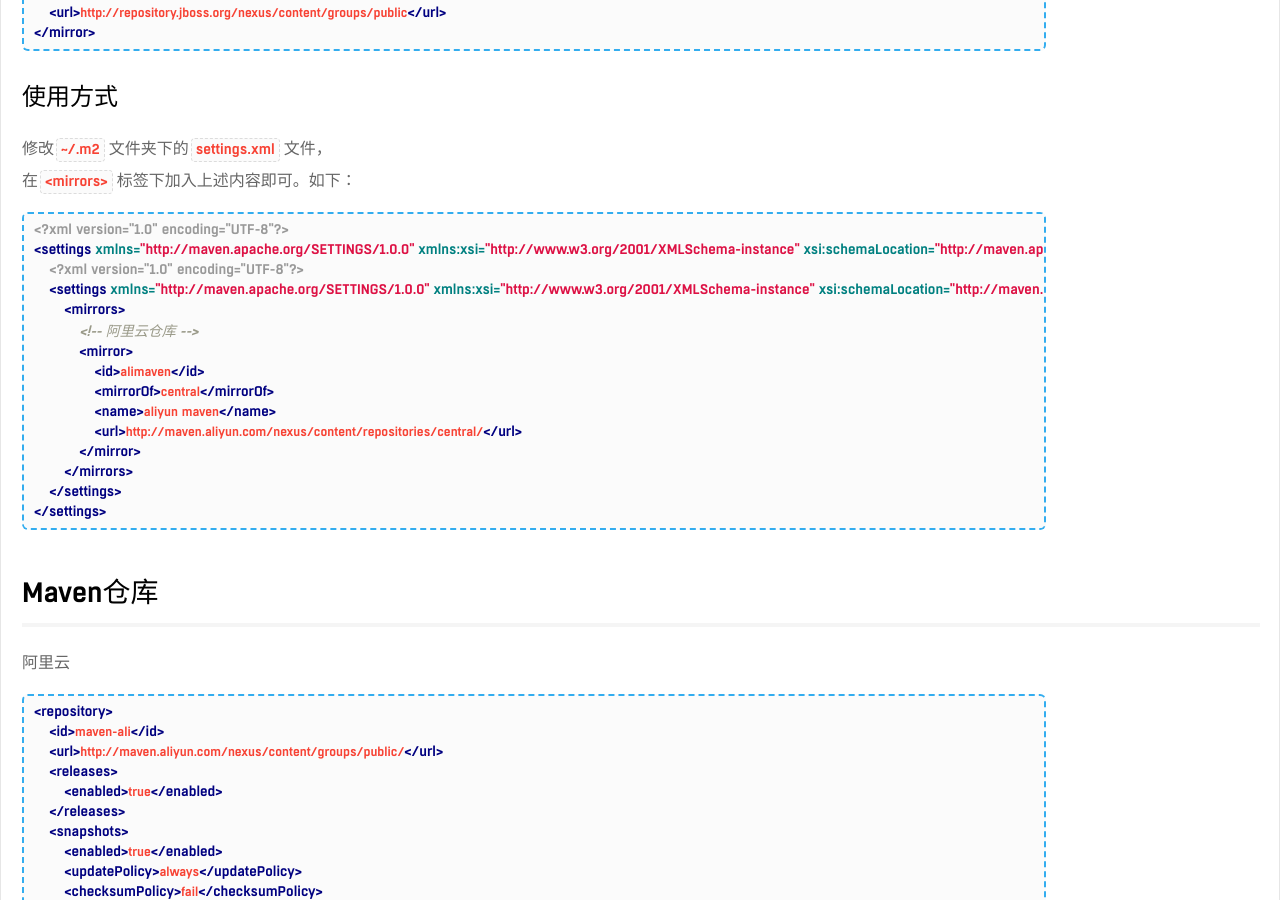
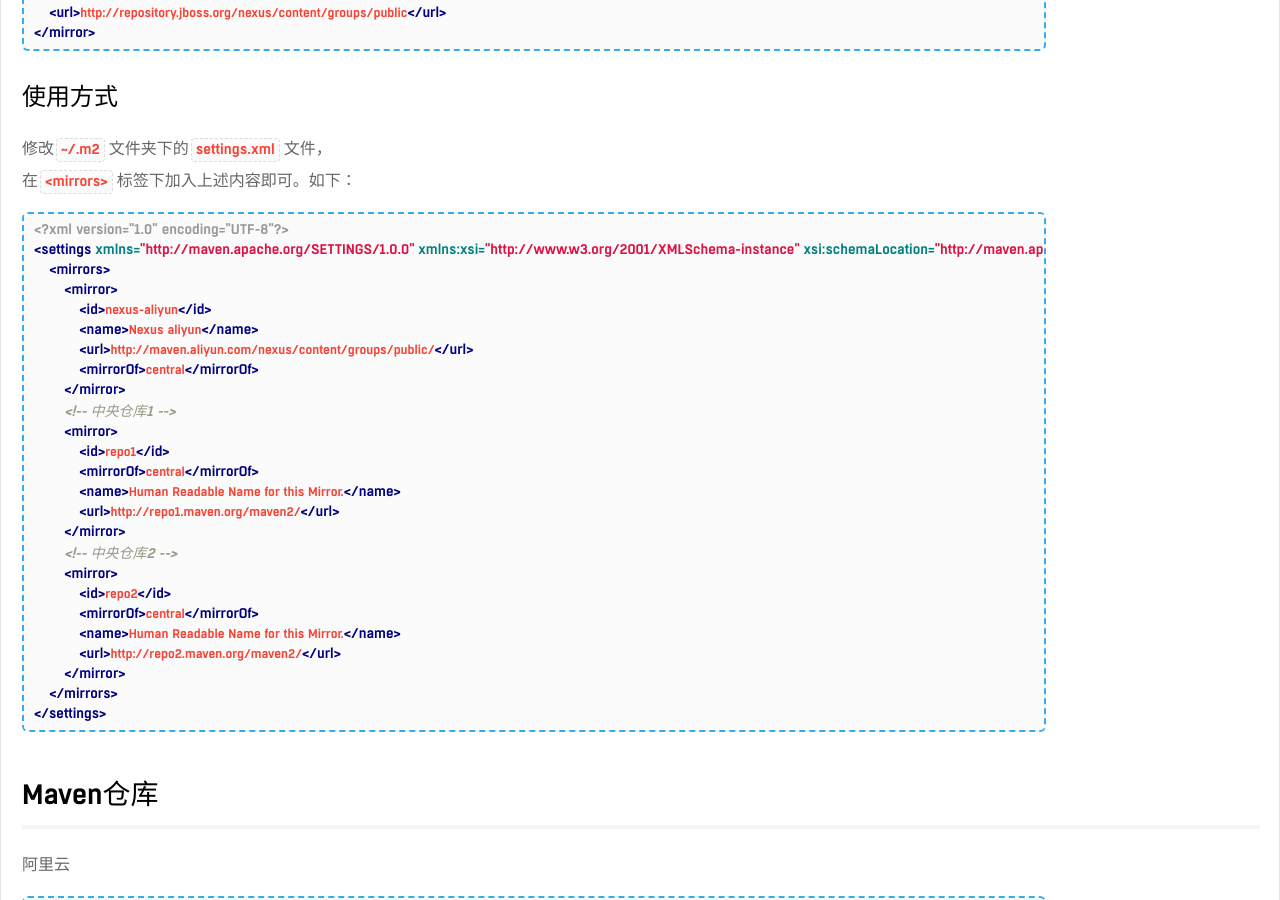
Before and after one commit to psvmc/myblog_jekyll, a Jekyll site: the page built from _posts/2018-08-08-mirror-common.md, in a window 1280 px wide and 900 px high, scrolled down 2121 px. Built offline with Jekyll 4.4.1, drawn with Linux system fonts in a browser that asks for light colours; comment, search, counter and statistics services are not loaded.

Commit message:
文章更新

````diff
--- a/_posts/2018-08-08-mirror-common.md
+++ b/_posts/2018-08-08-mirror-common.md
@@ -38,8 +38,6 @@ categories: android java maven
 ## Maven镜像
 
 ### 可用镜像
-
-
 
 阿里云的镜像站（首推，新站，速度暴快）
 
@@ -94,18 +92,28 @@ JBoss的仓库
 ```xml
 <?xml version="1.0" encoding="UTF-8"?>
 <settings xmlns="http://maven.apache.org/SETTINGS/1.0.0" xmlns:xsi="http://www.w3.org/2001/XMLSchema-instance" xsi:schemaLocation="http://maven.apache.org/SETTINGS/1.0.0 http://maven.apache.org/xsd/settings-1.0.0.xsd">
-    <?xml version="1.0" encoding="UTF-8"?>
-    <settings xmlns="http://maven.apache.org/SETTINGS/1.0.0" xmlns:xsi="http://www.w3.org/2001/XMLSchema-instance" xsi:schemaLocation="http://maven.apache.org/SETTINGS/1.0.0 http://maven.apache.org/xsd/settings-1.0.0.xsd">
-        <mirrors>
-            <!-- 阿里云仓库 -->
-            <mirror>
-                <id>alimaven</id>
-                <mirrorOf>central</mirrorOf>
-                <name>aliyun maven</name>
-                <url>http://maven.aliyun.com/nexus/content/repositories/central/</url>
-            </mirror>
-        </mirrors>
-    </settings>
+    <mirrors>
+        <mirror>
+            <id>nexus-aliyun</id>
+            <name>Nexus aliyun</name>
+            <url>http://maven.aliyun.com/nexus/content/groups/public/</url>
+            <mirrorOf>central</mirrorOf>
+        </mirror>
+        <!-- 中央仓库1 -->
+        <mirror>
+            <id>repo1</id>
+            <mirrorOf>central</mirrorOf>
+            <name>Human Readable Name for this Mirror.</name>
+            <url>http://repo1.maven.org/maven2/</url>
+        </mirror>
+        <!-- 中央仓库2 -->
+        <mirror>
+            <id>repo2</id>
+            <mirrorOf>central</mirrorOf>
+            <name>Human Readable Name for this Mirror.</name>
+            <url>http://repo2.maven.org/maven2/</url>
+        </mirror>
+    </mirrors>
 </settings>
 ```
 
````
Also changed, not shown: _posts/2018-10-12-android-adapter-screen.md (added, +56 -0 lines).
